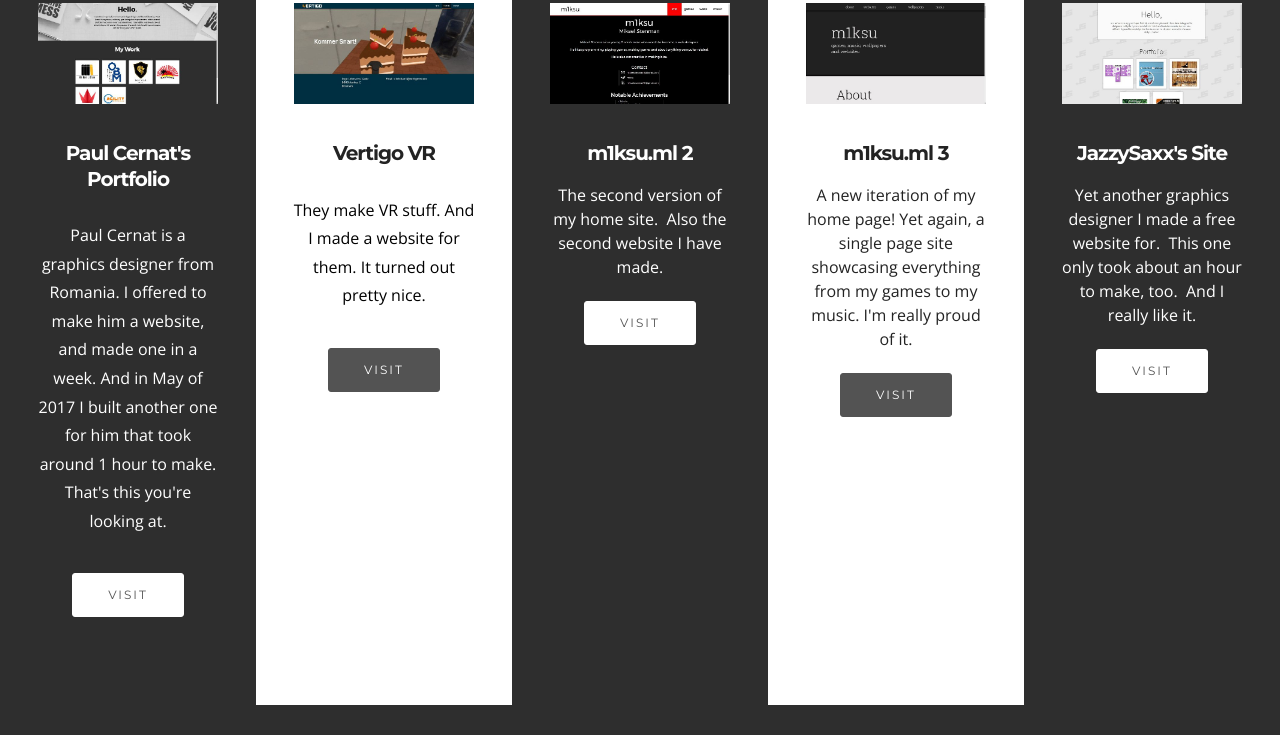
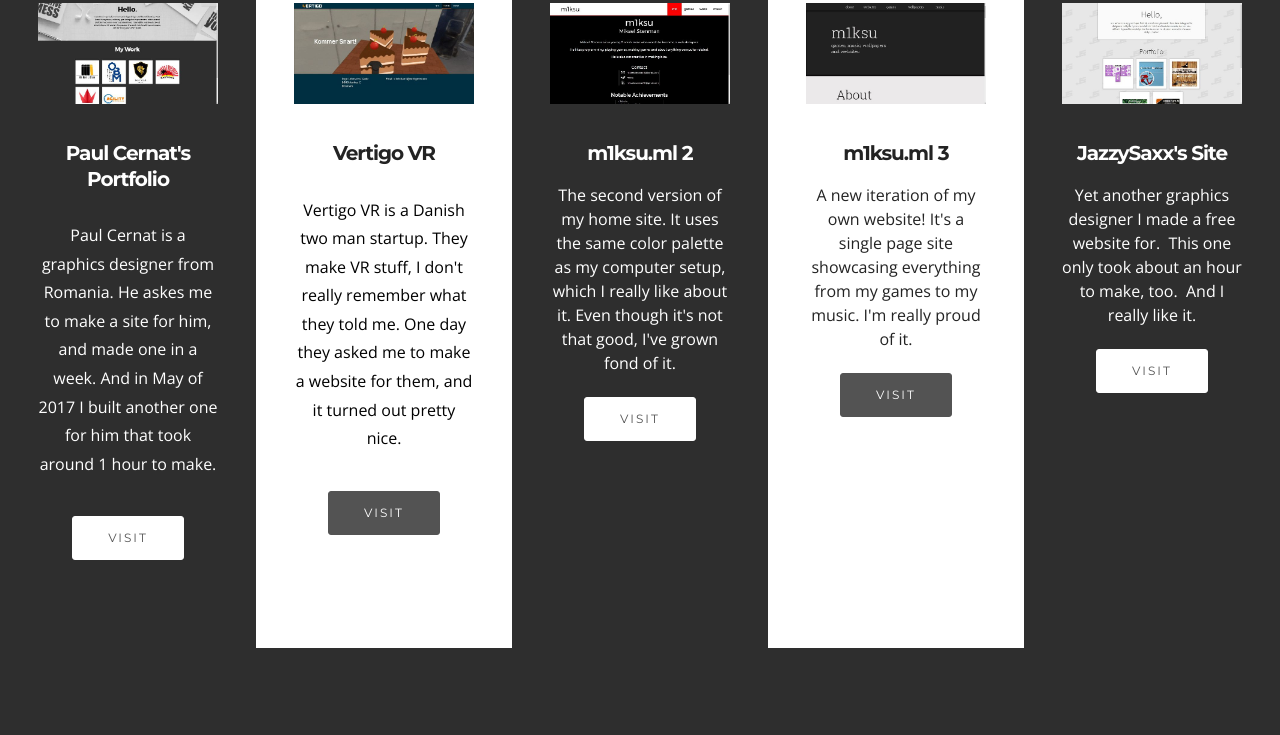
Before and after one commit to m1ksu/m1ksu-ml-4, a plain HTML site: page index.html in a window 1280 px wide. Shown: the part 970-1705 px from the top of the page. Drawn offline with nearby package versions, Linux system fonts and the light colour scheme.

Commit message:
create github pages

```diff
--- a/index.html
+++ b/index.html
@@ -45,7 +45,7 @@
 
 </section>
 
-<section class="engine"><a rel="external" href="https://mobirise.com">Mobirise Web Page Builder</a></section><section class="mbr-section mbr-section__container article" id="header3-4" style="background-color: rgb(255, 255, 255); padding-top: 20px; padding-bottom: 20px;">
+<section class="engine"><a rel="external" href="https://mobirise.com">https://mobirise.com/</a></section><section class="mbr-section mbr-section__container article" id="header3-4" style="background-color: rgb(255, 255, 255); padding-top: 20px; padding-bottom: 20px;">
     <div class="container">
         <div class="row">
             <div class="col-xs-12">
@@ -68,7 +68,7 @@
                     <div class="card-img"><img src="assets/images/paulc-600x337.jpg" class="card-img-top"></div>
                     <div class="card-block">
                         <h4 class="card-title">Paul Cernat's Portfolio</h4>
-                        <h5 class="card-subtitle"><br>Paul Cernat is a graphics designer from Romania. I offered to make him a website, and made one in a week. And in May of 2017 I built another one for him that took around 1 hour to make. That's this you're looking at.</h5>
+                        <h5 class="card-subtitle"><br>Paul Cernat is a graphics designer from Romania. He askes me to make a site for him, and made one in a week. And in May of 2017 I built another one for him that took around 1 hour to make.</h5>
                         <p class="card-text"></p>
                         <div class="card-btn"><a href="https://paulc.tk/" class="btn btn-white" target="_blank">VISIT</a></div>
                     </div>
@@ -81,7 +81,7 @@
                     <div class="card-img"><img src="assets/images/vertigo-600x337.jpg" class="card-img-top"></div>
                     <div class="card-block">
                         <h4 class="card-title">Vertigo VR</h4>
-                        <h5 class="card-subtitle"><br>They make VR stuff. And I made a website for them. It turned out pretty nice.</h5>
+                        <h5 class="card-subtitle"><br>Vertigo VR is a Danish two man startup. They make VR stuff, I don't really remember what they told me. One day they asked me to make a website for them, and it turned out pretty nice.</h5>
                         <p class="card-text"></p>
                         <div class="card-btn"><a href="https://vertigo-vr.dk/" class="btn btn-black" target="_blank">VISIT</a></div>
                     </div>
@@ -95,7 +95,7 @@
                     <div class="card-block">
                         <h4 class="card-title">m1ksu.ml 2</h4>
                         <h5 class="card-subtitle"></h5>
-                        <p class="card-text">The second version of my home site. &nbsp;Also the second website I have made.</p>
+                        <p class="card-text">The second version of my home site. It uses the same color palette as my computer setup, which I really like about it. Even though it's not that good, I've grown fond of it.</p>
                         <div class="card-btn"><a href="https://m1ksu.ml/legacy/mk2" class="btn btn-white" target="_blank">VISIT</a></div>
                     </div>
                 </div>
@@ -108,7 +108,7 @@
                     <div class="card-block">
                         <h4 class="card-title">m1ksu.ml 3</h4>
                         <h5 class="card-subtitle"></h5>
-                        <p class="card-text">A new iteration of my home page! Yet again, a single page site showcasing everything from my games to my music. I'm really proud of it.</p>
+                        <p class="card-text">A new iteration of my own website! It's a single page site showcasing everything from my games to my music. I'm really proud of it.</p>
                         <div class="card-btn"><a href="https://m1ksu.ml/legacy/mk3" class="btn btn-black" target="_blank">VISIT</a></div>
                     </div>
                 </div>
@@ -148,7 +148,7 @@
                     <div hidden="" data-form-alert-success="true">Message sent!</div>
                 </div>
                 <form action="https://mobirise.com/" method="post" data-form-title="MESSAGE">
-                    <input type="hidden" value="q6M51yiWg3AA+iO0Kd/s/I7hp0cTUSTiD+IhEjvzgCiDVBh098HKa8oCMA/BZN8dH3mY9iwIZeRLUSPveZPYHWra3kcVu3ZrKqjpoM1laYh6uwt3Nd9vrZH2ZRnZrIEU" data-form-email="true">
+                    <input type="hidden" value="08ejLSJtHigocmPZuOjpoKYBgOokuFObK86neL89ilvasZgRZZ1TU3HS5LeUiRmZtPv/s7KNyJeE/ArC03yviaMDEDIFIYfvIm1Srz09+E1qfMCZp9WCdVb3nGPtQf7k" data-form-email="true">
 
                     <div class="form-group">
                         <label class="form-control-label" for="contacts4-7-email">Your Email</label>
```
Also changed, not shown: 1 other file.
